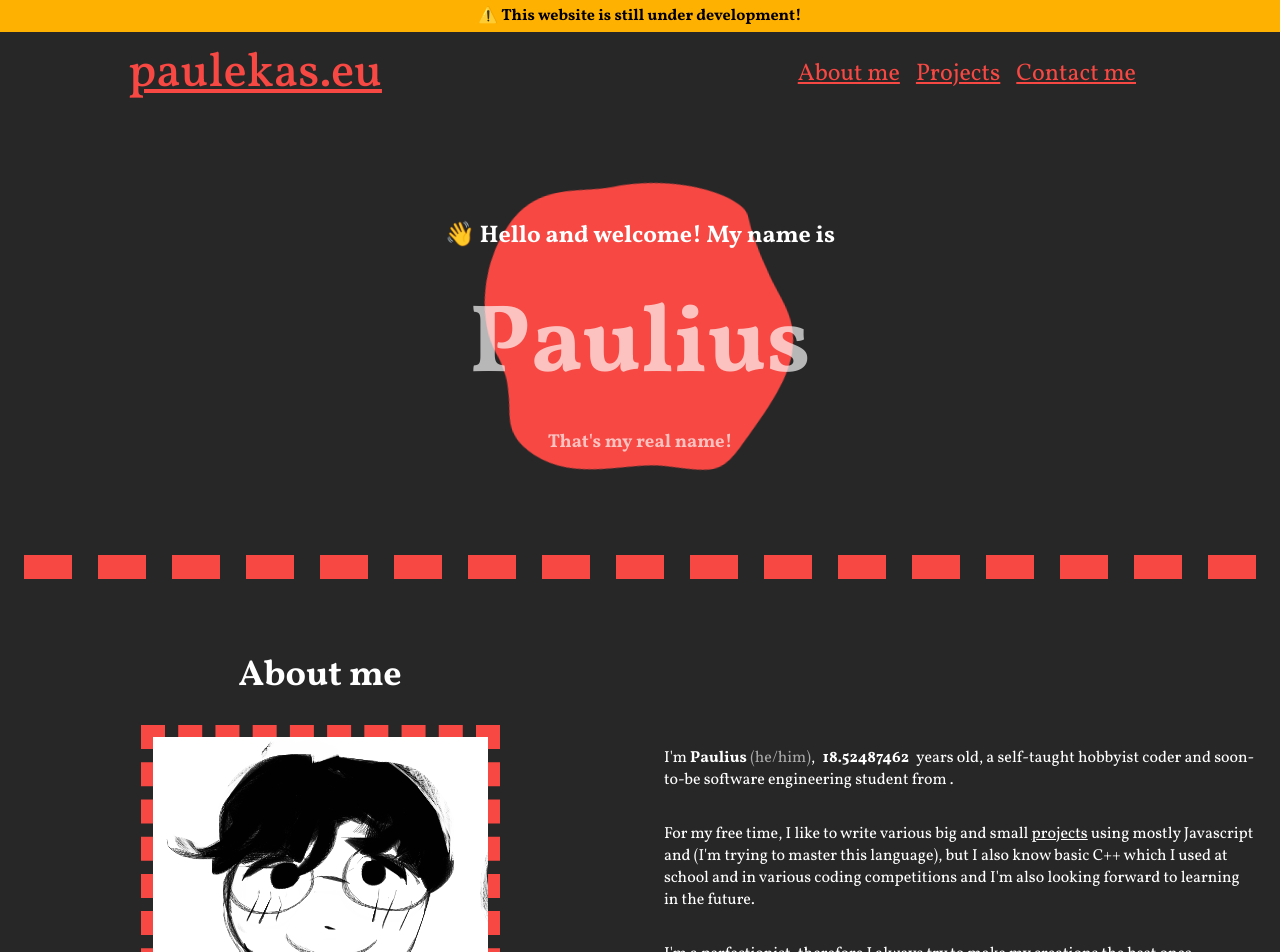
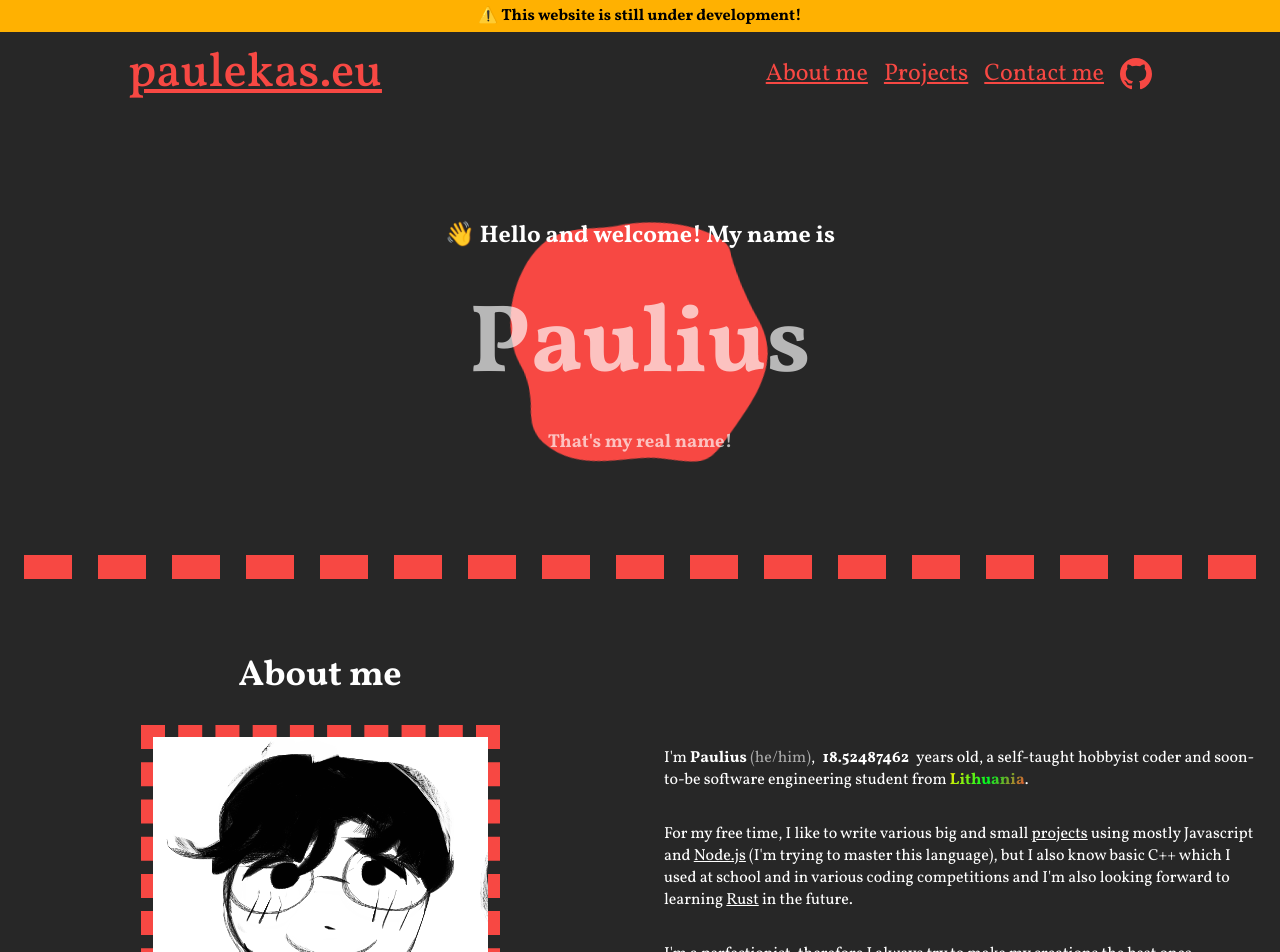
Before and after one commit to pauleks/paulekas.eu, a Nuxt app: page / in a window 1280 px wide. Shown: the top 952 px of the page. Built offline with nearby package versions, Linux system fonts and the light colour scheme; no server answers.

Commit message:
small updates

```diff
--- a/assets/root.css
+++ b/assets/root.css
@@ -19,6 +19,7 @@ html {
 html, body, #__nuxt {
     margin: 0;
     height: 100%;
+    width: 100%;
 }
 
 a {
--- a/components/AboutMe.vue
+++ b/components/AboutMe.vue
@@ -15,8 +15,8 @@ setInterval(() => {
                 <img src="~/assets/me.png" alt="My avatar">
             </div>
             <div class="column">
-                <p>I'm <b>Paulius</b> <span class="pronouns">(he/him)</span>, <b class="years">{{ years }}</b> years old, a self-taught hobbyist coder and soon-to-be software engineering student from <b><span class="lithuania"><Link Href="https://en.wikipedia.org/wiki/Lithuania">Lithuania</Link></span></b>.</p>
-                <p>For my free time, I like to write various big and small <a href="/#projects">projects</a> using mostly Javascript and <Link Href="https://nodejs.org/">Node.js</Link> (I'm trying to master this language), but I also know basic C++ which I used at school and in various coding competitions and I'm also looking forward to learning <Link Href="https://www.rust-lang.org/">Rust</Link> in the future.</p>
+                <p>I'm <b>Paulius</b> <span class="pronouns">(he/him)</span>, <b class="years">{{ years }}</b> years old, a self-taught hobbyist coder and soon-to-be software engineering student from <b><span class="lithuania"><NuxtLink to="https://en.wikipedia.org/wiki/Lithuania">Lithuania</NuxtLink></span></b>.</p>
+                <p>For my free time, I like to write various big and small <a href="/#projects">projects</a> using mostly Javascript and <NuxtLink to="https://nodejs.org/">Node.js</NuxtLink> (I'm trying to master this language), but I also know basic C++ which I used at school and in various coding competitions and I'm also looking forward to learning <NuxtLink to="https://www.rust-lang.org/">Rust</NuxtLink> in the future.</p>
                 <p>I'm a perfectionist, therefore I always try to make my creations the best ones.</p>
             </div>
         </div>
--- a/components/Blob.vue
+++ b/components/Blob.vue
@@ -10,14 +10,14 @@
 svg {
     position: absolute;
 
-    margin-left: -150px;
-    top: 180px;
+    margin-left: -125px;
+    top: 220px;
     left: 50%;
 
     z-index: 0;
 
-    width: 300px;
-    height: 300px;
+    width: 250px;
+    height: 250px;
 
     animation: Rotation 30s infinite
 }
--- a/components/Contact.vue
+++ b/components/Contact.vue
@@ -7,7 +7,7 @@
             <div class="column">
                 <p>The strongly suggested way to contact me is via my email <b>hi{at}paulekas.eu</b></p>
                 <p>You can also contact me via Discord <b>ghostwolf#5420</b> if you really need to. However, I might not always be available to respond, as well as I tend to reject random friend requests.</p>
-                <p><Link Href="https://github.com/TheOnlyGhostwolf">Also, feel free to check out my Github!</Link></p>
+                <p><NuxtLink to="https://github.com/TheOnlyGhostwolf">Also, feel free to check out my Github!</NuxtLink></p>
             </div>
         </div>
     </div>
--- a/components/Greeting.vue
+++ b/components/Greeting.vue
@@ -25,12 +25,14 @@ description.value = names[0].description;
 </script>
 
 <template>
-    <div class="section">
-        <h2>👋 Hello and welcome! My name is</h2>
-        <h1 :class="{ hidden: hideText }">{{ title }}</h1>
+    <div>
+        <div class="section">
+            <h2>👋 Hello and welcome! My name is</h2>
+            <h1 :class="{ hidden: hideText }">{{ title }}</h1>
         <h3 :class="{ hidden: hideText }">{{ description }}</h3>
+            </div>
+        <Blob />
     </div>
-    <Blob />
 </template>
 
 <style scoped>
--- a/components/Music.vue
+++ b/components/Music.vue
@@ -11,7 +11,7 @@ const { data: song } = useAsyncData('song', () => $fetch('/api/song'));
             <span></span>
         </div>
         <div v-else-if="song.notListening" style="opacity: 0.4">💤 I'm not listening to anything</div>
-        <div v-else>🎶 <Link :Href="song.url">{{ song.artist }} - {{ song.title }}</Link></div>
+        <div v-else>🎶 <NuxtLink :to="song.url">{{ song.artist }} - {{ song.title }}</NuxtLink></div>
     </div>
 </template>
 
--- a/components/Navbar.vue
+++ b/components/Navbar.vue
@@ -2,9 +2,9 @@
 let navigationOpened = ref(false);
 
 const routes = ref([
-    { route: '/#aboutme', label: 'About me', id: 'aboutme' },
-    { route: '/#projects', label: 'Projects', id: 'projects' },
-    { route: '/#contact', label: 'Contact me', id: 'contact' }
+    { route: '#aboutme', label: 'About me', id: 'aboutme' },
+    { route: '#projects', label: 'Projects', id: 'projects' },
+    { route: '#contact', label: 'Contact me', id: 'contact' }
 ])
 
 const openNav = () => navigationOpened.value = true;
@@ -14,13 +14,13 @@ const closeNav = () => navigationOpened.value = false;
 
 <template>
     <div class="navbar">
-        <a href="/#" class="logo">paulekas.eu</a>
+        <NuxtLink to="/" class="logo">paulekas.eu</NuxtLink>
         <div class="routes">
             <span v-for="selection in routes" :key="selection.key">
                 <a :href="selection.route">{{ selection.label }}</a>
             </span>
             <span>
-                <Link Href="https://github.com/TheOnlyGhostwolf"><GithubIcon class="github" /></Link>
+                <NuxtLink to="https://github.com/TheOnlyGhostwolf"><GithubIcon class="github" /></NuxtLink>
             </span>
         </div>
         <div class="navigationOverlayOpenButton" @click="openNav()">
@@ -38,7 +38,7 @@ const closeNav = () => navigationOpened.value = false;
                 <a :href="selection.route">{{ selection.label }}</a>
             </span>
             <span>
-                <Link Href="https://github.com/TheOnlyGhostwolf"><GithubIcon class="github" /></Link>
+                <NuxtLink to="https://github.com/TheOnlyGhostwolf"><GithubIcon class="github" /></NuxtLink>
             </span>
         </div>
     </div>
@@ -84,7 +84,7 @@ const closeNav = () => navigationOpened.value = false;
     left: 0;
     top: 0;
     background-color: var(--red);
-    overflow-x: hidden;
+    overflow: hidden;
     transition: 0.5s;
 }
 
```
